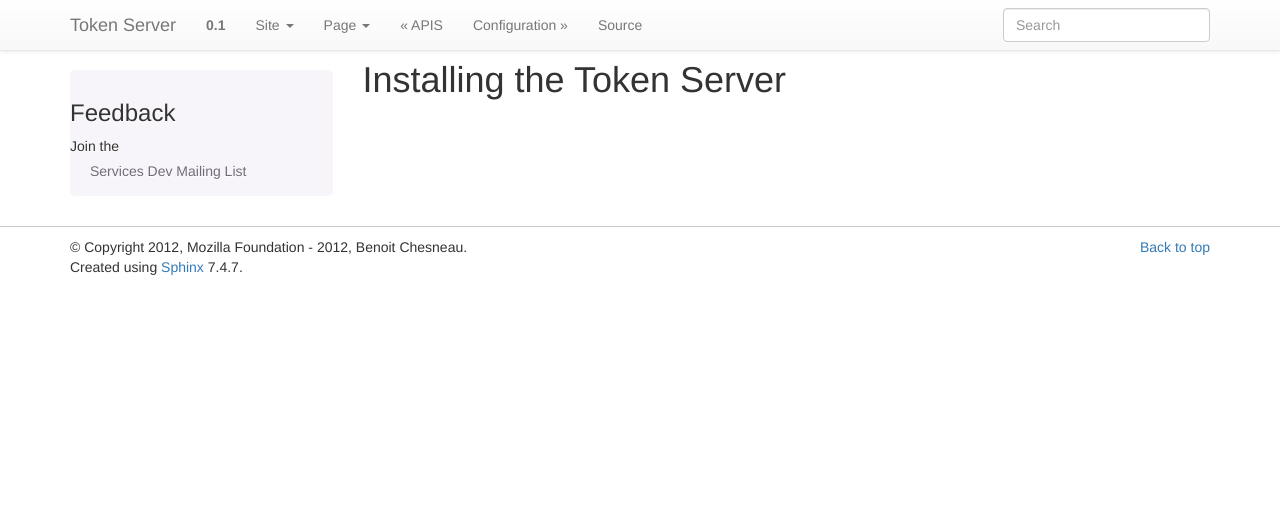
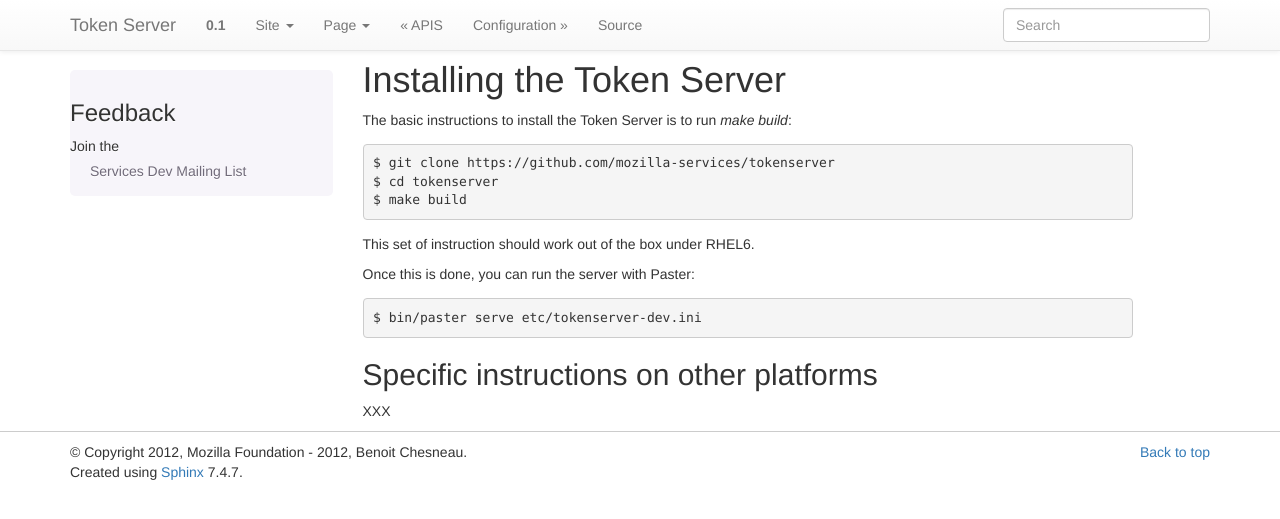
Before and after one commit to mozilla-services/tokenserver, a Sphinx documentation site: the page built from docs/source/installation.rst, in a window 1280 px wide. Shown: the top 519 px of the page. Built offline with Sphinx 7.4.7, drawn with Linux system fonts in a browser that asks for light colours.

Commit message:
starting to add instructions to run a token server

```diff
--- a/docs/source/installation.rst
+++ b/docs/source/installation.rst
@@ -1,4 +1,23 @@
 .. _installation:
 
 Installing the Token Server
----------------------------
+===========================
+
+The basic instructions to install the Token Server is to run `make build`::
+
+
+    $ git clone https://github.com/mozilla-services/tokenserver
+    $ cd tokenserver
+    $ make build
+
+This set of instruction should work out of the box under RHEL6.
+
+Once this is done, you can run the server with Paster::
+
+    $ bin/paster serve etc/tokenserver-dev.ini
+
+
+Specific instructions on other platforms
+----------------------------------------
+
+XXX
```
